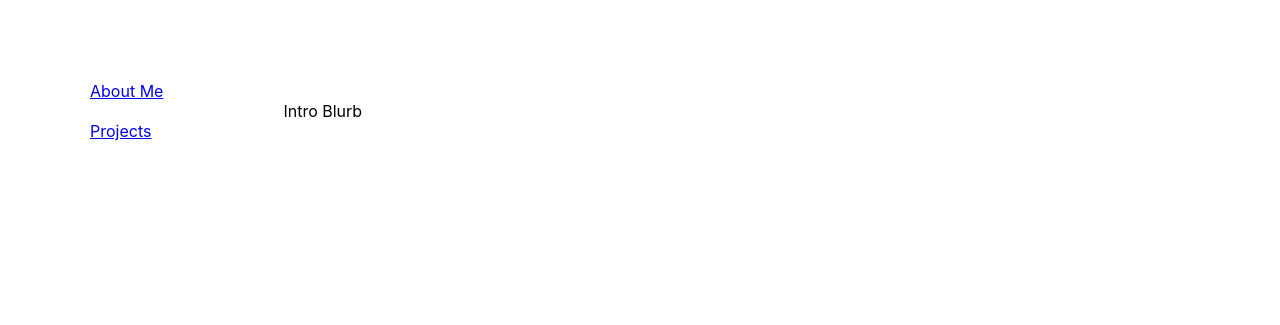
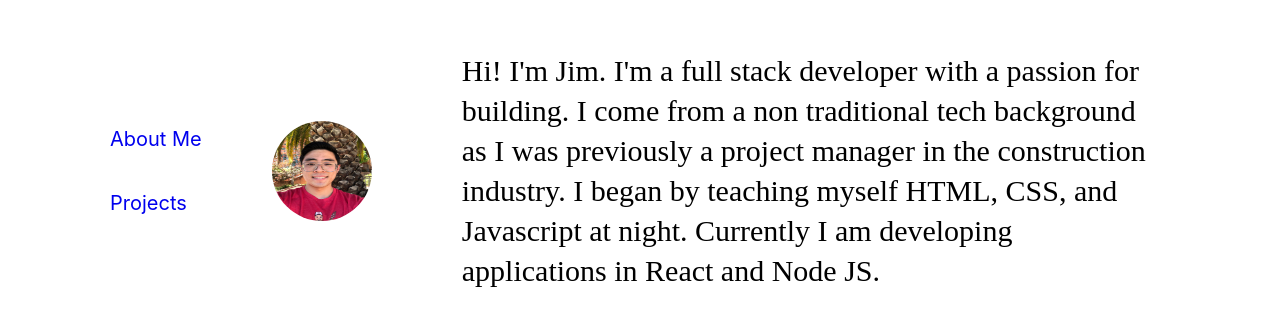
Before and after one commit to jimpakdev/James-Pak-Portfolio, a React (Create React App) app in the folder portfolio/: page / in a window 1280 px wide. Shown: the part 129-454 px from the top of the page. Built offline with nearby package versions, Linux system fonts and the light colour scheme.

Commit message:
temp profile pic and intro blurb

```diff
--- a/portfolio/src/Components/AboutMe.js
+++ b/portfolio/src/Components/AboutMe.js
@@ -1,5 +1,6 @@
 import React, { Component } from 'react';
 import { withRouter, Link } from 'react-router-dom';
+import profile from '../img/profile.jpg';
 
 class AboutMe extends Component {
     state = {
@@ -10,19 +11,21 @@ class AboutMe extends Component {
 
         return (
             <>
-                    <div style={{ display: "flex", flexDirection: "row", justifyContent: "flex-start", alignItems: "center", marginTop: "200px" }}>
+                    <div style={{ display: "flex", flexDirection: "row", justifyContent: "flex-start", alignItems: "center", marginTop: "180px" }}>
 
-                        <div style={{ display: "flex", flexDirection: "column", marginLeft: "80px", marginRight: "30px" }}>
-                            <Link to="/" style={{margin: "10px"}}>About Me</Link>
+                        <div style={{ display: "flex", flexDirection: "column", marginLeft: "100px", marginRight: "30px",  }}>
+                            <Link to="/" style={{margin: "10px", marginBottom: "20px", fontSize: "20px", textDecoration: "none"}}>About Me</Link>
 
-                            <Link to="/projects" style={{margin: "10px"}}>Projects</Link>
+                            <Link to="/projects" style={{margin: "10px", marginTop: "20px", fontSize: "20px", textDecoration: "none"}}>Projects</Link>
                         </div>
 
-                        {/* <img style={{marginLeft: "30px", marginRight: "30px", borderRadius: "50%" }}> */}
+                        <img src={profile} alt="Profile Pic" style={{marginLeft: "30px", marginRight: "30px", width: "100px", height: "100px", borderRadius: "50%" }}/>
 
 
-                        <div style={{marginLeft: "80px"}}>
-                            Intro Blurb
+                        <div style={{marginLeft: "60px", maxWidth: "700px", fontSize: "30px", fontFamily: "Times New Roman", lineHeight: "40px"}}>
+                            Hi!  I'm Jim.  I'm a full stack developer with a passion for building.
+                            I come from a non traditional tech background as I was previously a project manager in the construction industry.
+                            I began by teaching myself HTML, CSS, and Javascript at night.  Currently I am developing applications in React and Node JS.
                         </div>
 
                     </div>
```
